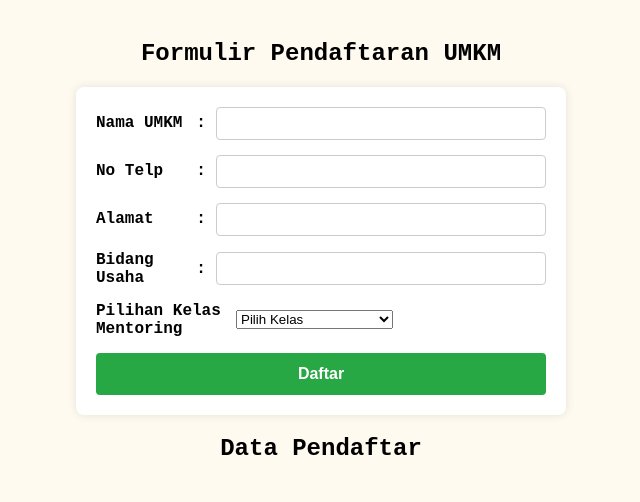
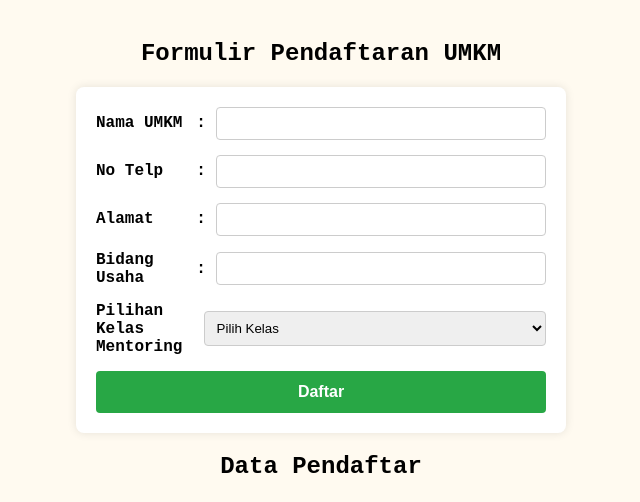
Before and after one commit to FarahFaizah27/LatihanPemweb, a PHP site: page /Tugasweek3.html in a window 1280 px wide. Shown: the top 502 px of the page, without its empty margins (319-959 px from the left). Run offline with PHP 8.4, Linux system fonts and the light colour scheme.

Commit message:
Second Meet

```diff
--- a/Tampilan.css
+++ b/Tampilan.css
@@ -51,6 +51,14 @@ input[type="text"], input[type="date"] {
     width: 100%;
 }
 
+select {
+    flex-grow: 1;
+    padding: 8px;
+    border: 1px solid #ccc;
+    border-radius: 4px;
+    width: 100%;
+}
+
 /* Radio Button */
 .radio-group {
     display: flex;
@@ -73,6 +81,11 @@ input[type="submit"] {
 input[type="submit"]:hover {
     background: #218838;
 }
+
+input.error {
+    border: 2px solid red;
+}
+
 
 /* Tabel */
 table {
```
